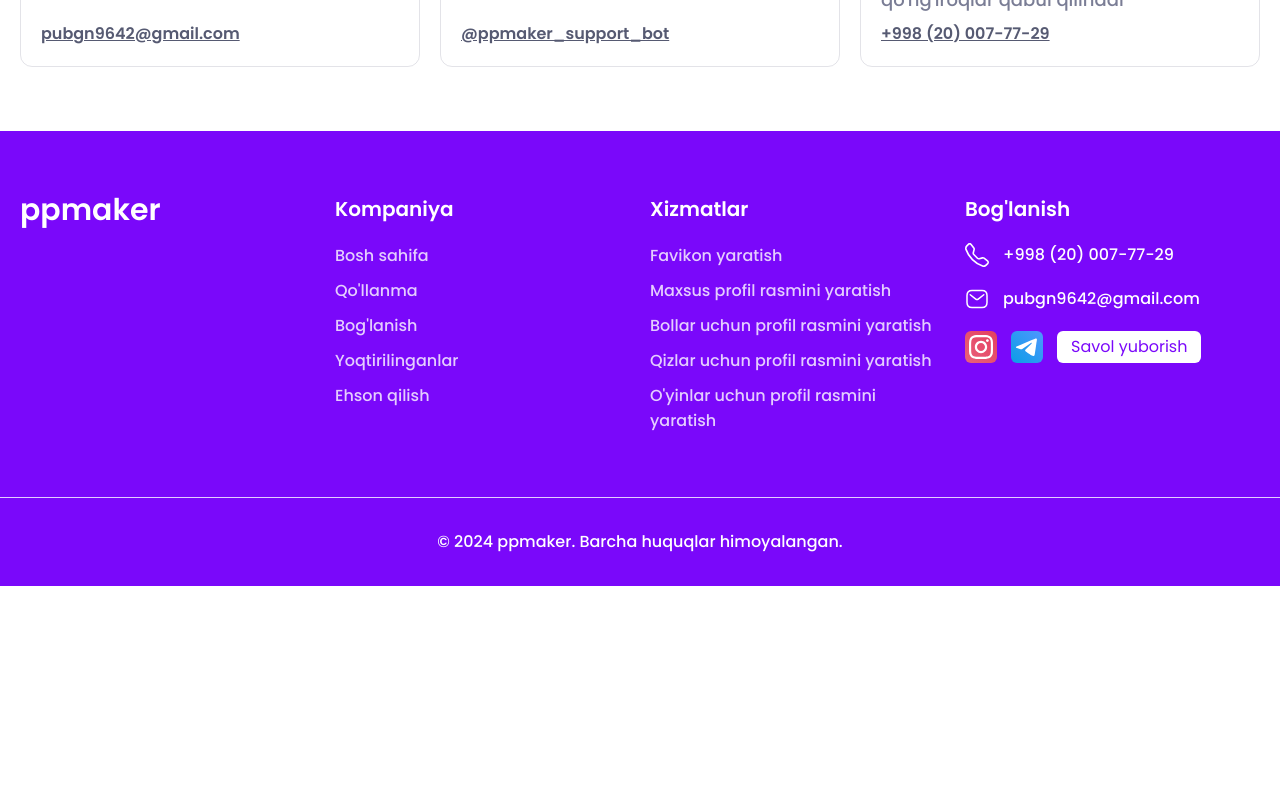
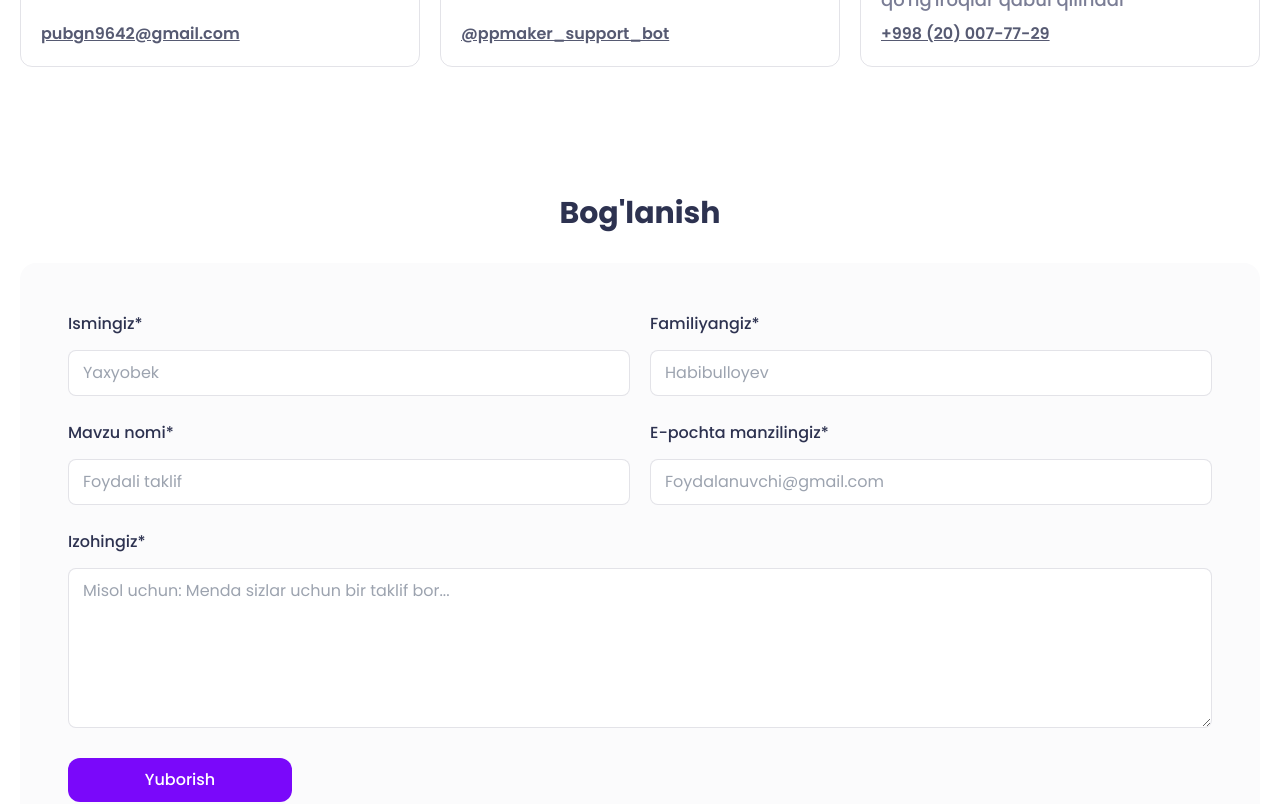
Before and after one commit to YaxyobekUz/ppmaker, a React (Vite) app: page /contact in a window 1280 px wide. Shown: the part 480-1284 px from the top of the page. Before the commit the page ends 1066 px from the top, so only its background shows below. Built offline with nearby package versions, Linux system fonts and the light colour scheme.

Commit message:
add contact form styles

```diff
--- a/src/pages/Contact.jsx
+++ b/src/pages/Contact.jsx
@@ -2,8 +2,9 @@
 
 const Contact = () => {
   return (
+    <>
+      {/* contact list */}
       <div className="pt-4 pb-12 sm:pb-16">
-      {/* contact list */}
         <div className="container space-y-12">
           {/* page description */}
           <div className="space-y-5">
@@ -171,6 +172,111 @@
           </ul>
         </div>
       </div>
+
+      {/* contact form */}
+      <section id="form" className="py-12 sm:py-16">
+        <div className="container">
+          {/* section title */}
+          <h2 className="text-center mb-8">Bog'lanish</h2>
+
+          {/* form */}
+          <form
+            title="ppmaker contact form"
+            aria-label="ppmaker contact form"
+            className="bg-brand-darkblue-300/[0.02] space-y-6 p-4 pt-6 rounded-lg xs:pt-5 xs:p-5 sm:pt-12 sm:p-12 sm:rounded-2xl"
+          >
+            {/* full name */}
+            <div className="grid grid-cols-1 gap-4 sm:gap-5 md:grid-cols-2">
+              {/* name */}
+              <div className="space-y-2.5 sm:space-y-3.5">
+                <label htmlFor="name1">Ismingiz*</label>
+
+                {/* input */}
+                <input
+                  required
+                  id="name1"
+                  type="text"
+                  name="name"
+                  className=""
+                  placeholder="Yaxyobek"
+                />
+              </div>
+
+              {/* surname */}
+              <div className="space-y-2.5 sm:space-y-3.5">
+                <label htmlFor="surname">Familiyangiz*</label>
+
+                {/* input */}
+                <input
+                  required
+                  id="surname"
+                  type="text"
+                  name="surname"
+                  className=""
+                  placeholder="Habibulloyev"
+                />
+              </div>
+            </div>
+
+            {/* theme & email */}
+            <div className="grid grid-cols-1 gap-4 sm:gap-5 md:grid-cols-2">
+              {/* theme */}
+              <div className="space-y-2.5 sm:space-y-3.5">
+                <label htmlFor="theme">Mavzu nomi*</label>
+
+                {/* input */}
+                <input
+                  required
+                  id="theme"
+                  type="text"
+                  name="theme"
+                  className=""
+                  placeholder="Foydali taklif"
+                />
+              </div>
+
+              {/* email */}
+              <div className="space-y-2.5 sm:space-y-3.5">
+                <label htmlFor="email">E-pochta manzilingiz*</label>
+
+                {/* input */}
+                <input
+                  required
+                  id="email"
+                  type="email"
+                  name="email"
+                  className=""
+                  placeholder="Foydalanuvchi@gmail.com"
+                />
+              </div>
+            </div>
+
+            {/* comment */}
+            <div className="space-y-2.5 sm:space-y-3.5">
+              <label htmlFor="comment">Izohingiz*</label>
+
+              {/* input */}
+              <textarea
+                required
+                id="comment"
+                name="comment"
+                placeholder="Misol uchun: Menda sizlar uchun bir taklif bor..."
+              />
+            </div>
+
+            {/* submit btn */}
+            <button
+              type="submit"
+              title="submit"
+              aria-label="submit"
+              className="btn-primary w-full rounded-lg text-base xs:w-56 sm:rounded-xl"
+            >
+              Yuborish
+            </button>
+          </form>
+        </div>
+      </section>
+    </>
   );
 };
 
```
Lines whose indentation alone changed are shown as unchanged.
